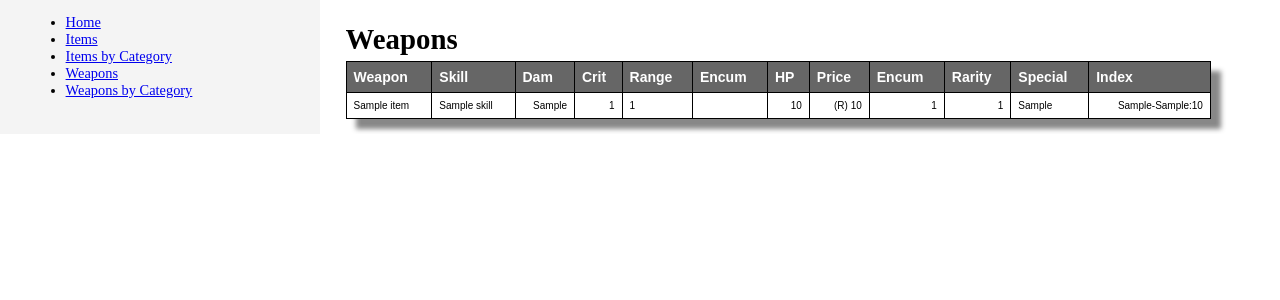
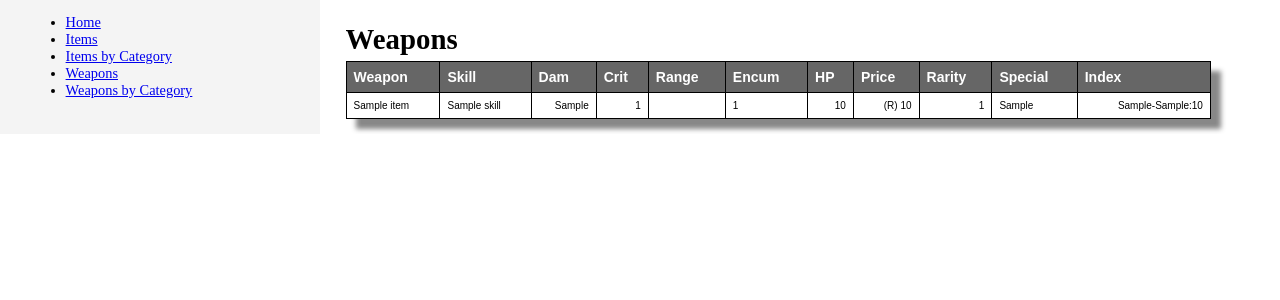
Before and after one commit to karrde/ffg_swrpg, a Django app: page /books/weapons/ in a window 1280 px wide. Shown: the part 46-346 px from the top of the page. Run offline with Django 3.2, Linux system fonts and the light colour scheme; tables that the repository leaves empty hold one stand-in row (values such as "Sample post").

Commit message:
some fixes for display of stats for weapons don't have price.

```diff
--- a/books/models.py
+++ b/books/models.py
@@ -84,9 +84,27 @@
       res = "(R) "
     else:
       res = ""
-    return '{0}{1}'.format(res, self.price)
+    if self.price:
+      rprice = self.price
+    else:
+      rprice = "-"
+    return '{0}{1}'.format(res, rprice)
+
+  def _display_encum(self):
+    if self.price or self.encumbrance:
+      return str(self.encumbrance)
+    else:
+      return "-"
+
+  def _display_rarity(self):
+    if self.price or self.rarity:
+      return str(self.rarity)
+    else:
+      return "-"
 
   display_price = property(_display_price)
+  display_encum = property(_display_encum)
+  display_rarity = property(_display_rarity)
   indexes = property(_indexes)
 
   class Meta:
@@ -117,7 +135,14 @@
     else:
       return "-"
 
+  def _display_hp(self):
+    if self.price or self.hard_points:
+      return str(self.hard_points)
+    else:
+      return "-"
+
   display_crit = property(_display_crit)
+  display_hp = property(_display_hp)
 
   class Meta:
     ordering = ['name']
--- a/books/templates/books/item_list_line.html
+++ b/books/templates/books/item_list_line.html
@@ -1,4 +1,4 @@
-<tr class="{% cycle 'light' 'dark' %}">
+<tr>
     <td class="item_name"><a href="{% url 'books:item' item.id %}">{{ item.name }}</a></td>
     <td>{{ item.display_price }}</td>
     <td>{{ item.encumbrance }}</td>
--- a/books/templates/books/weapon_list_header.html
+++ b/books/templates/books/weapon_list_header.html
@@ -1,5 +1,5 @@
 <div  class="itemtable">
 <table>
 <tr>
-    <td>Weapon</td><td>Skill</td><td>Dam</td><td>Crit</td><td>Range</td><td>Encum</td><td>HP</td><td>Price</td><td>Encum</td><td>Rarity</td><td>Special</td><td>Index</td>
+    <td>Weapon</td><td>Skill</td><td>Dam</td><td>Crit</td><td>Range</td><td>Encum</td><td>HP</td><td>Price</td><td>Rarity</td><td>Special</td><td>Index</td>
 </tr>
--- a/books/templates/books/weapon_list_line.html
+++ b/books/templates/books/weapon_list_line.html
@@ -1,14 +1,13 @@
-<tr class="{% cycle 'light' 'dark' %}">
+<tr>
     <td class="item_name"><a href="{% url 'books:weapon' weapon.id %}">{{ weapon.name }}</a></td>
     <td class="weapon_skill">{{ weapon.weapon.skill }}</td>
     <td>{{ weapon.weapon.damage }}</td>
     <td>{{ weapon.weapon.display_crit }}</td>
-    <td class="weapon_encum">{{ weapon.weapon.encumbrance }}</td>
-    <td class="weapon_range">{{ weapon.weapon.range_band }}</td>
-    <td>{{ weapon.weapon.hard_points }}</td>
+    <td class="weapon_range">{{ weapon.weapon.range_band.name }}</td>
+    <td class="weapon_encum">{{ weapon.weapon.display_encum }}</td>
+    <td>{{ weapon.weapon.display_hp }}</td>
     <td>{{ weapon.display_price }}</td>
-    <td>{{ weapon.encumbrance }}</td>
-    <td>{{ weapon.rarity }}</td>
+    <td>{{ weapon.display_rarity }}</td>
     <td class="weapon_special">{{ weapon.weapon.special }}</td>
     <td>{{ weapon.indexes }}</td>
 </tr>
```
